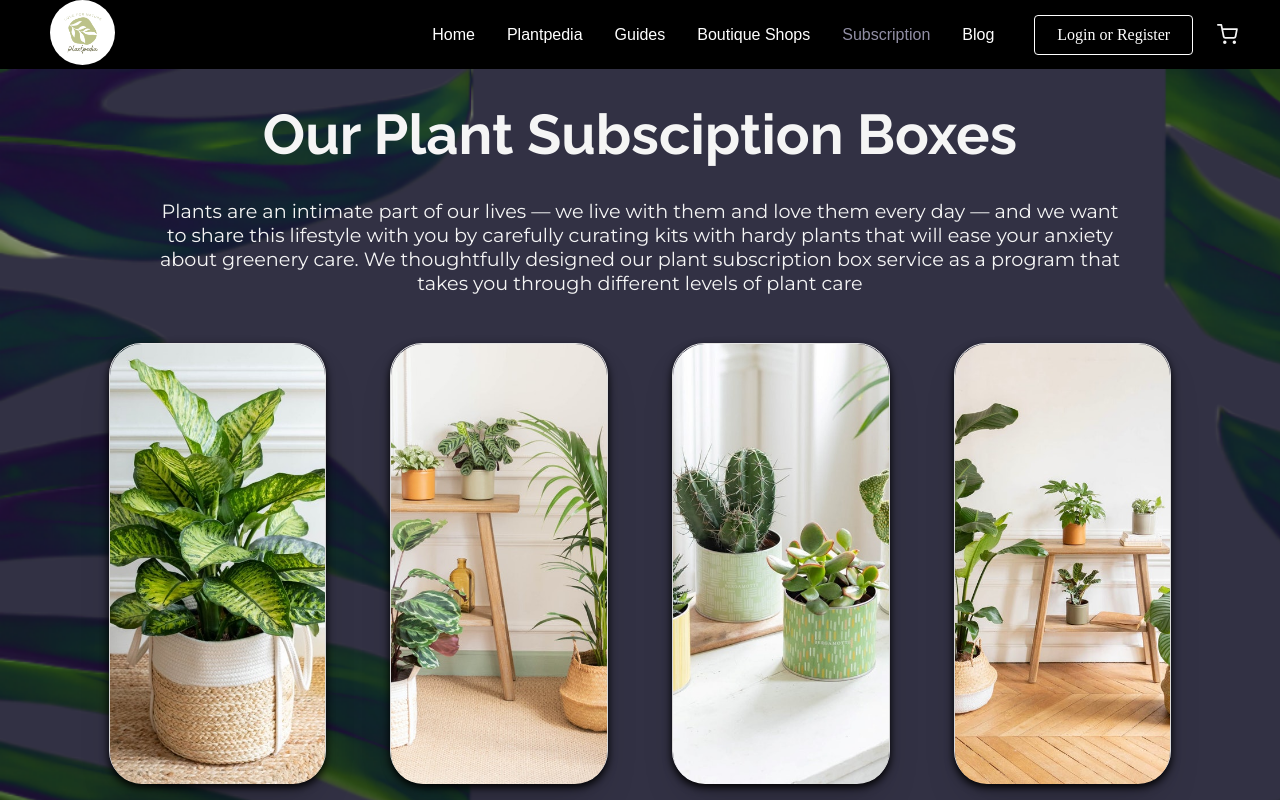
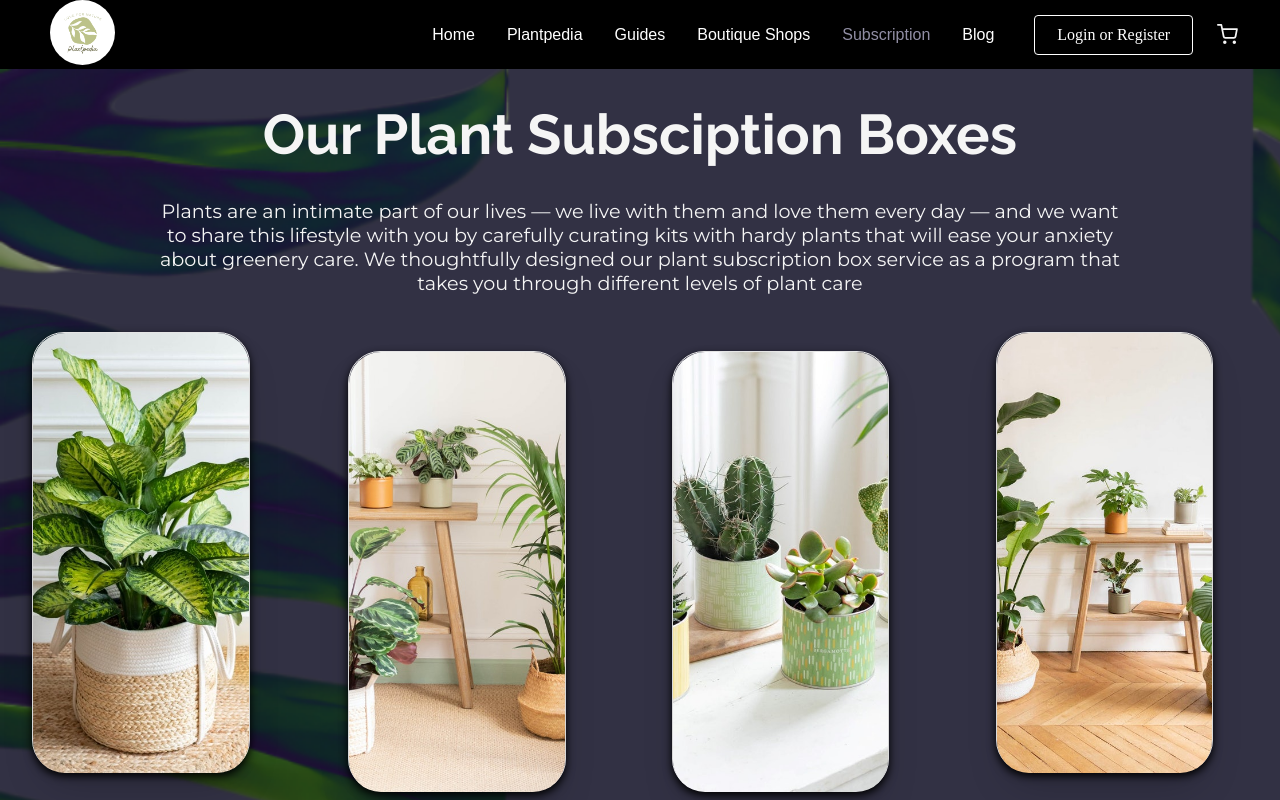
Before and after one commit to aegli84/Plantpedia-2.0, a React (Create React App) app: page /Subscription in a window 1280 px wide. Built offline with nearby package versions, Linux system fonts and the light colour scheme.

Commit message:
v1.1 subscription box

```diff
--- a/package.json
+++ b/package.json
@@ -24,6 +24,7 @@
     "react-perfect-scrollbar": "^1.5.8",
     "react-router-dom": "^5.2.0",
     "react-scripts": "4.0.3",
+    "react-spring": "^9.0.0-rc.3",
     "styled-components": "^5.3.0",
     "swiper": "^6.7.5",
     "web-vitals": "^1.1.2"
--- a/src/components/Subscription/CardTemplate.js
+++ b/src/components/Subscription/CardTemplate.js
@@ -1,27 +1,44 @@
 import styled from 'styled-components';
 import { Link } from "react-router-dom";
+import { MdAddShoppingCart } from "react-icons/md";
 
-const CardTemplate = ({image, text, button, link}) => {
+const CardTemplate = ({image, text, button, buttonCart, link, price}) => {
 
     return (
+        <>
             <Container>
                 <Card>
                     <Img src={image} alt='plant' />
                 </Card>
-            <Text>
-                {text}
-            </Text>
+            </Container>
+            <Wrapper>
+                <Text>{text}</Text>
+
+                    {/* <MdAddShoppingCart size ='1.3rem' color='whitesmoke' style ={{marginLeft: '15rem'}}/> */}
+                <TextPrice>{price}</TextPrice>
                 <Link to={link}>
                     <Button>{button}</Button>
                 </Link>
-        </Container>
+                <Link to={link}>
+                    <ButtonCart>{buttonCart}<MdAddShoppingCart size ='1.2rem' color='whitesmoke' /></ButtonCart>
+
+                </Link>
+            </Wrapper>
+        </>
     )
 }
 
 const Container = styled.div `
-    width:100%;
-    height: 70vh;
-    padding: 2rem;
+    height: 50vh;
+    /* margin-top: 5rem; */
+
+`
+
+const Wrapper = styled.div `
+    margin: 2rem ;
+    display: inline-block;
+    justify-content: center;
+    align-items: center;
 `
 
 const Card = styled.div `
@@ -30,10 +47,14 @@ const Card = styled.div `
     border: .7px solid #e7e7e7;
     border-radius: 2rem;
     box-shadow: 0 4px 8px 0 black;
+    cursor: pointer;
+    margin: 2rem;
     &:hover {
         border: 1px solid rgba(245, 245, 245, 0.829);
         box-shadow: 0px 5px 20px #515861;
-        transition: all 0.3s;
+        transition: all 0.7s ;
+        transform: scale(1.2);
+
     }
 `
 const Img = styled.img `
@@ -41,34 +62,42 @@ const Img = styled.img `
     height: 55vh;
     border-radius: 2rem;
     box-shadow: 0 20px 40px -14px rgba(0,0,0,0.25);
-    display: flex;
-    flex-direction: column;
     overflow: hidden;
     object-fit: cover;
+    object-position: center center !important;
 
 `
 const Text = styled.div `
     color: whitesmoke;
     display: flex;
-    justify-content: center;
-    margin-top: 2rem;
+    justify-content: left;
+    text-align: center;
+    margin: 2rem  1rem  0 1rem;
     font-family: 'Montserrat', sans-serif !important;
     font-size: 1.5rem;
     font-weight: 500;
     text-decoration: underline;
 `
-
+const TextPrice = styled.div `
+    color: whitesmoke;
+    margin-top: .7rem;
+    font-family: 'Montserrat', sans-serif !important;
+    font-size: 1.1rem;
+    font-weight: 300;
+    margin: .5rem  0  0 1rem;
+`
 const Button = styled.button `
-    margin-top: 2rem;
+    margin-top: 1.2rem;
     border: none;
-    border-radius: 2rem;
-    padding: 13px;
+    border-radius: .8rem;
+    padding: .8rem;
     color: white;
     background-color: #83a46f;
     text-align: center;
     cursor: pointer;
-    width: 100%;
-    font-size: 1rem;
+    margin-left: auto;
+    margin-right:3rem;
+    font-size: .8rem;
     font-family: 'Montserrat', sans-serif !important;
     transition: all 0.5s;
     text-transform: uppercase;
@@ -76,5 +105,23 @@ const Button = styled.button `
         background-color: #7e66a3;
     }
 `
-
+const ButtonCart = styled.button `
+    margin-top: 1.2rem;
+    border: none;
+    border-radius: 5rem;
+    padding: .7rem;
+    color: white;
+    background-color: #7e66a3;
+    text-align: center;
+    cursor: pointer;
+    margin-left: 1rem;
+    margin-right:auto;
+    font-size: .8rem;
+    font-family: 'Montserrat', sans-serif !important;
+    transition: all 0.5s;
+    text-transform: uppercase;
+    &:hover {
+        background-color: #83a46f;
+    }
+`
 export default CardTemplate
--- a/src/components/Subscription/Cards.js
+++ b/src/components/Subscription/Cards.js
@@ -14,7 +14,9 @@ const Cards = () => {
                 <CardTemplate
                 image={boxone}
                 text = "Only One"
-                button ='GET'
+                price = '€45 - 1 month subscription'
+                button ='Product details'
+
                 link = '/PlantBoxOne'
                 />
 
@@ -23,7 +25,9 @@ const Cards = () => {
                 <CardTemplate
                 image={boxtwo}
                 text = "Three is a crowd"
-                button ='GET'
+                price = '€45 - 3 months subscription'
+                button ='Product details'
+
                 link = '/PlantBoxTwo'
                 />
             </div>
@@ -31,7 +35,9 @@ const Cards = () => {
                 <CardTemplate
                 image={boxthree}
                 text = "Give me Six"
-                button ='GET'
+                price = '€45 - 6 months subscription'
+                button ='Product details'
+
                 link = '/PlantBoxThree'
                 />
             </div>
@@ -39,7 +45,9 @@ const Cards = () => {
                 <CardTemplate
                 image={boxfour}
                 text = "The One & Only"
-                button ='GET'
+                price = '€45 - 1 year subscription'
+                button ='Product details'
+
                 link = '/PlantBoxFour'
                 />
             </div>
@@ -48,11 +56,9 @@ const Cards = () => {
 }
 
 const Container = styled.div`
-    margin-top: 1rem;
-    width:100%;
-    height: 70vh;
+    min-height: 90vh;
     display: flex;
-    flex-wrap: wrap;
+    align-items: center;
     justify-content: center;
 `
 export default Cards
--- a/src/pages/Subscription.js
+++ b/src/pages/Subscription.js
@@ -20,11 +20,12 @@ const Subscription = () => {
 
 
 const Div =styled.div`
-    height: 110vh;
+    min-height: 100vh;
     width: 100vw;
-    display: inline-block;
+    display: flex;
+    flex-wrap: wrap;
+    align-content: flex-start;
     justify-content: center;
-    align-items: center;
     background-image: url(${subspage});
     background-repeat: no-repeat;
     background-size: cover;
```
Also changed, not shown: src/lib/commerce.js (line endings or trailing spaces). Lines whose indentation alone changed are shown as unchanged.
